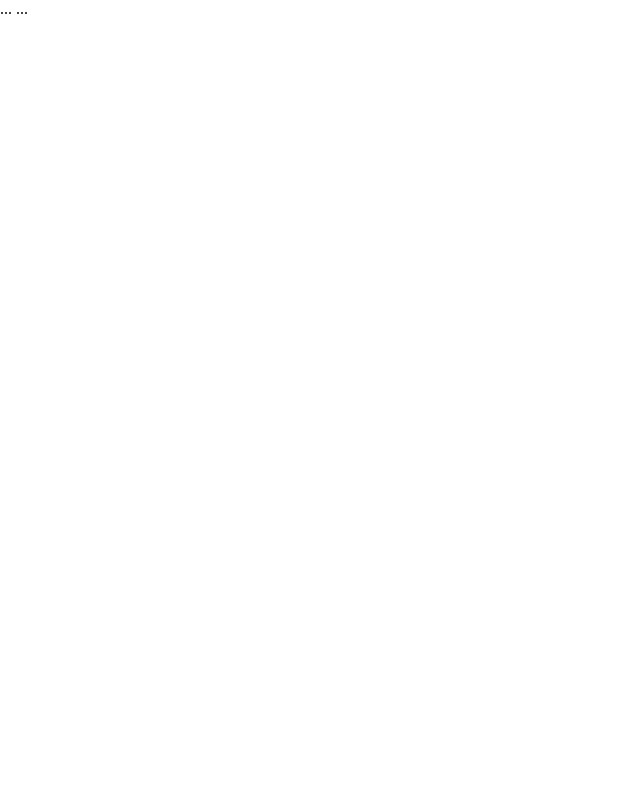
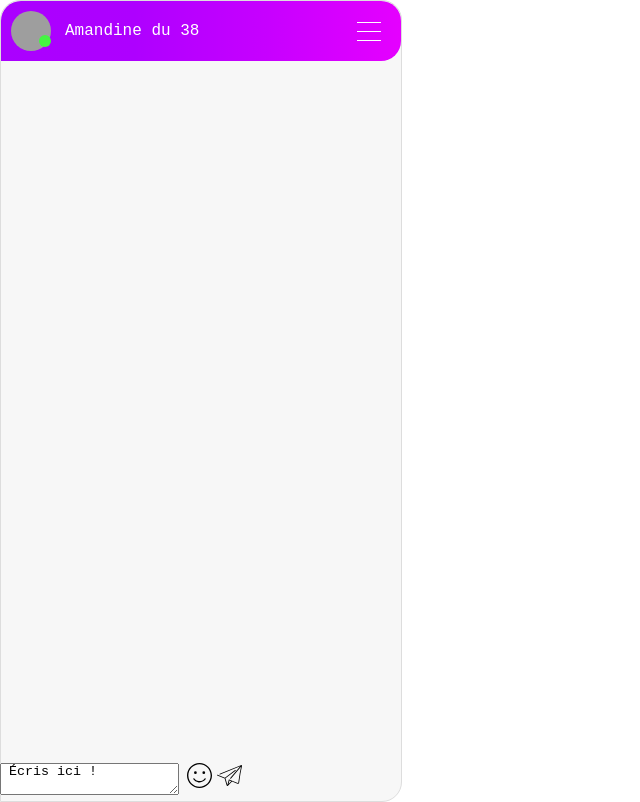
Before and after one commit to sylvanl/chat, a plain HTML site: page index.html in a window 1280 px wide. Shown: the whole page, without its empty margins (0-640 px from the left). Drawn offline with Linux system fonts and the light colour scheme; grey boxes are pictures that could not be loaded.

Commit message:
travail du cours du 26 nov 2018

```diff
--- a/app.js
+++ b/app.js
@@ -1 +1,9 @@
-console.log('hello world')
+console.log('hello world');
+
+var $menu = document.querySelector('.menu_chat');
+var $icon = document.querySelector('.icon')
+
+$menu.addEventListener('click', function () {
+   $icon.classList.toggle('menu');
+   $icon.classList.toggle('close');
+});
--- a/index.html
+++ b/index.html
@@ -4,11 +4,75 @@
   <meta charset="utf-8">
   <title>Titre de la page</title>
   <link rel="stylesheet" href="style.css">
-  <script src="app.js"></script>
 </head>
+
 <body>
-  ...
-  <!-- Le reste du contenu -->
-  ...
+
+  <div class = "chat_window">
+
+      <!-- ------------------- Chat header ---------------------- -->
+
+      <div class="head_chat">
+        <div class="photo_dest">
+          <img class="profil_dest" src="img/VAUTRIN-Amandine-2.jpg">
+          <div class="statut"></div>
+        </div>
+
+        <div class="name_dest">
+            <p> Amandine du 38 </p>
+        </div>
+
+        <div class="menu_chat">
+            <div class="menu icon"></div>
+        </div>
+
+      </div>
+
+      <!-- ------------------- Chat content ---------------------- -->
+
+      <div class="messages">
+          <div class="mess1">
+              <div class="profil1">
+
+              </div>
+              <div class="txt1">
+
+              </div>
+          </div>
+          <div class="mess2">
+              <div class="profil2">
+
+              </div>
+              <div class="txt2">
+
+              </div>
+          </div>
+      </div>
+
+       <!-- ------------------- Chat footer ---------------------- -->
+
+      <div class="foot_chat">
+        <form class="formulaire">
+            <div class="mess_area">
+                <div class="text_area">
+                    <textarea class="champ"> Écris ici ! </textarea>
+                </div>
+                <div class="smiley">
+                    <img src="img/happiness.svg">
+                </div>
+            </div>
+
+            <div class="send">
+                <img src="img/send.svg">
+            </div>
+        </form>
+    </div>
+  </div>
+
+<!---------------------- Zone de test ---------------->
+
+<!-- <div class="box">Je suis une box</div> -->
+
+<script src="app.js"></script>
 </body>
 </html>
--- a/style.css
+++ b/style.css
@@ -1,4 +1,177 @@
 * {
   margin: 0;
   padding: 0;
+  font-family: "Arial Verdana", Monospace, Sans-serif;
 }
+
+/* ------------------- Chat general --------------------- */
+
+.chat_window {
+  display: flex;
+  flex-direction: column;
+  height: 100vh;
+  max-width: 400px;
+  background-color: #f7f7f7;
+  border-radius: 20px;
+  border-bottom-left-radius: 0;
+  border-style: solid;
+  border-width: 0.5px;
+  border-color: #dddddd;
+}
+
+/* ------------------- Chat header ---------------------- */
+
+.head_chat {
+  display: flex;
+  background-color: aqua;
+  border-radius: 20px;
+  border-bottom-left-radius: 0;
+  background-image: linear-gradient(to right, #aa00ff, #ae00ff, #c700ff, #e500ff);
+}
+
+.photo_dest {
+  position: relative;
+  width: 40px;
+  height: 40px;
+  margin: 10px;
+}
+
+.profil_dest {
+  width: 100%;
+  height: 100%;
+  object-fit: cover;
+  object-position: top;
+  border-radius: 50%;
+}
+
+.statut {
+  position: absolute;
+  right: 0;
+  bottom: 10%;
+  width: 30%;
+  height: 30%;
+  border-radius: 50%;
+  background-color: #45f442;
+}
+
+.name_dest {
+  display: flex;
+  align-items: center;
+  flex: 1;
+  vertical-align: middle;
+  margin-left: 1%;
+  color: #ffffff;
+
+}
+
+.menu_chat {
+  display: flex;
+  align-items: center;
+  justify-content: center;
+  width: 16%;
+  cursor: pointer;
+}
+
+/* ------------------- Chat footer ---------------------- */
+
+.formulaire{
+  display: flex;
+  align-self: end;
+  position: absolute;
+  bottom: 0;
+  left: 0;
+}
+
+.mess_area{
+  display: flex;
+  justify-content: space-between;
+  border-style: solid;
+  border-color: orange;
+  border: 15px;
+
+}
+.text_area {
+  width: 100%;
+}
+
+.champ {
+  width: 100%;
+}
+
+.smiley{
+  flex: 0 0 auto;
+  width: 25px;
+  margin-left: 10px;
+}
+.send{
+  flex: 0 0 auto;
+  width: 25px;
+  margin-left: 5px;
+  margin-right: 5px;
+}
+
+
+/* --------------- Annimations icones css ----------------- */
+
+.icon, .icon:before, .icon:after, .icon i, .icon i:before, .icon i:after {
+  transition: all 0.4s ease;
+}
+
+/* ------------------- Icones css <3 ---------------------- */
+
+.menu.icon {
+  color: #ffffff;
+  position: relative;
+  width: 38%;
+  height: 1px;
+  background-color: currentColor;
+}
+
+.menu.icon:before {
+  content: '';
+  position: absolute;
+  top: -900%;
+  width: 100%;
+  height: 100%;
+  background-color: currentColor;
+}
+
+.menu.icon:after {
+  content: '';
+  position: absolute;
+  top: 900%;
+  width: 100%;
+  height: 100%;
+  background-color: currentColor;
+}
+
+.close.icon {
+  color: #ffffff;
+  position: relative;
+  width: 40%;
+  height: 1px;
+}
+
+.close.icon:before {
+  content: '';
+  position: absolute;
+  width: 100%;
+  height: 100%;
+  background-color: currentColor;
+  -webkit-transform: rotate(-45deg);
+          transform: rotate(-45deg);
+}
+
+.close.icon:after {
+  content: '';
+  position: absolute;
+  width: 100%;
+  height: 100%;
+  background-color: currentColor;
+  -webkit-transform: rotate(45deg);
+          transform: rotate(45deg);
+}
+
+
+
+/* ---------------------- Zone de test ---------------- */
```
Also changed, not shown: img/happiness.svg (added), img/send.svg (added), img/tongue.svg (added), 1 other file.
